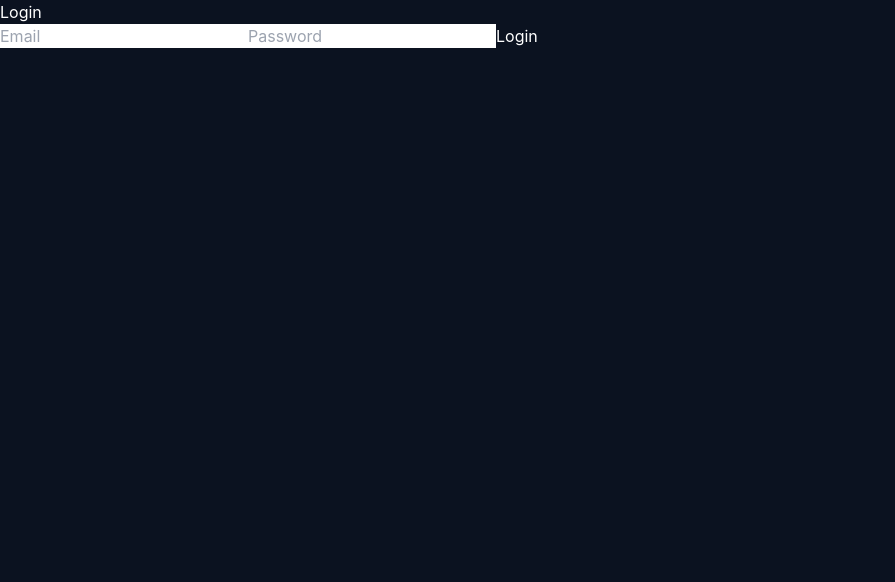
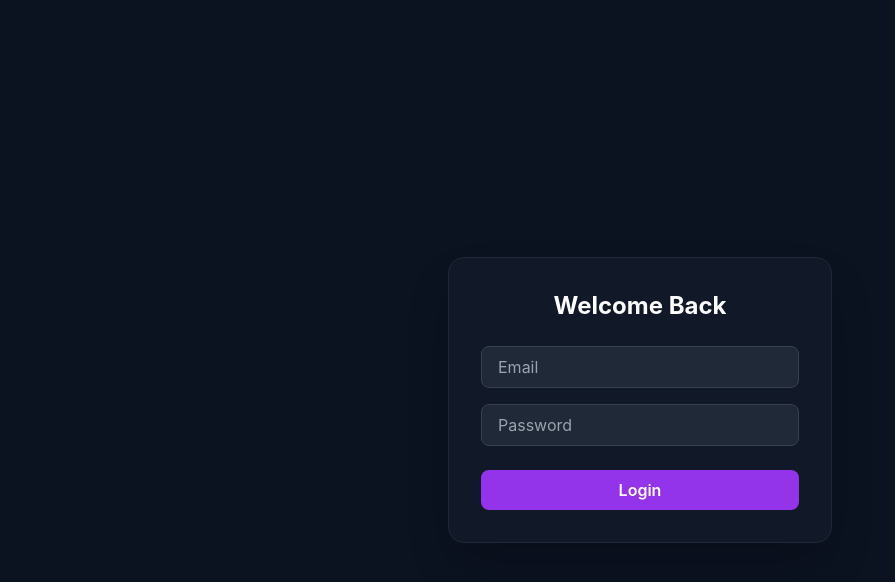
Before and after one commit to akshay3753/hireforge-frontend, a React (Vite) app: page /login in a window 1280 px wide. Shown: the top 582 px of the page, without its empty margins (0-895 px from the left). Built offline with nearby package versions, Linux system fonts and the light colour scheme; no server answers.

Commit message:
restore styled login page

```diff
--- a/src/pages/Login.jsx
+++ b/src/pages/Login.jsx
@@ -15,32 +15,42 @@ function Login() {
       });
 
       localStorage.setItem("token", response.data.token);
-
       navigate("/dashboard");
     } catch (error) {
-      console.error("Login failed:", error);
+      console.error(error);
       alert("Invalid email or password");
     }
   };
 
   return (
-    <div>
-      <h2>Login</h2>
+    <div className="min-h-screen flex items-center justify-center bg-[#0b1220]">
+      <div className="bg-[#111827] p-8 rounded-2xl shadow-2xl w-96 border border-gray-800">
+        <h2 className="text-2xl font-bold text-white mb-6 text-center">
+          Welcome Back
+        </h2>
 
         <input
+          className="w-full mb-4 px-4 py-2 rounded-lg bg-[#1f2937] text-white border border-gray-700 focus:outline-none focus:ring-2 focus:ring-purple-500"
           placeholder="Email"
           value={email}
           onChange={(e) => setEmail(e.target.value)}
         />
 
         <input
+          className="w-full mb-6 px-4 py-2 rounded-lg bg-[#1f2937] text-white border border-gray-700 focus:outline-none focus:ring-2 focus:ring-purple-500"
           placeholder="Password"
           type="password"
           value={password}
           onChange={(e) => setPassword(e.target.value)}
         />
 
-      <button onClick={handleLogin}>Login</button>
+        <button
+          onClick={handleLogin}
+          className="w-full bg-purple-600 hover:bg-purple-700 py-2 rounded-lg text-white font-semibold transition"
+        >
+          Login
+        </button>
+      </div>
     </div>
   );
 }
```
Lines whose indentation alone changed are shown as unchanged.
